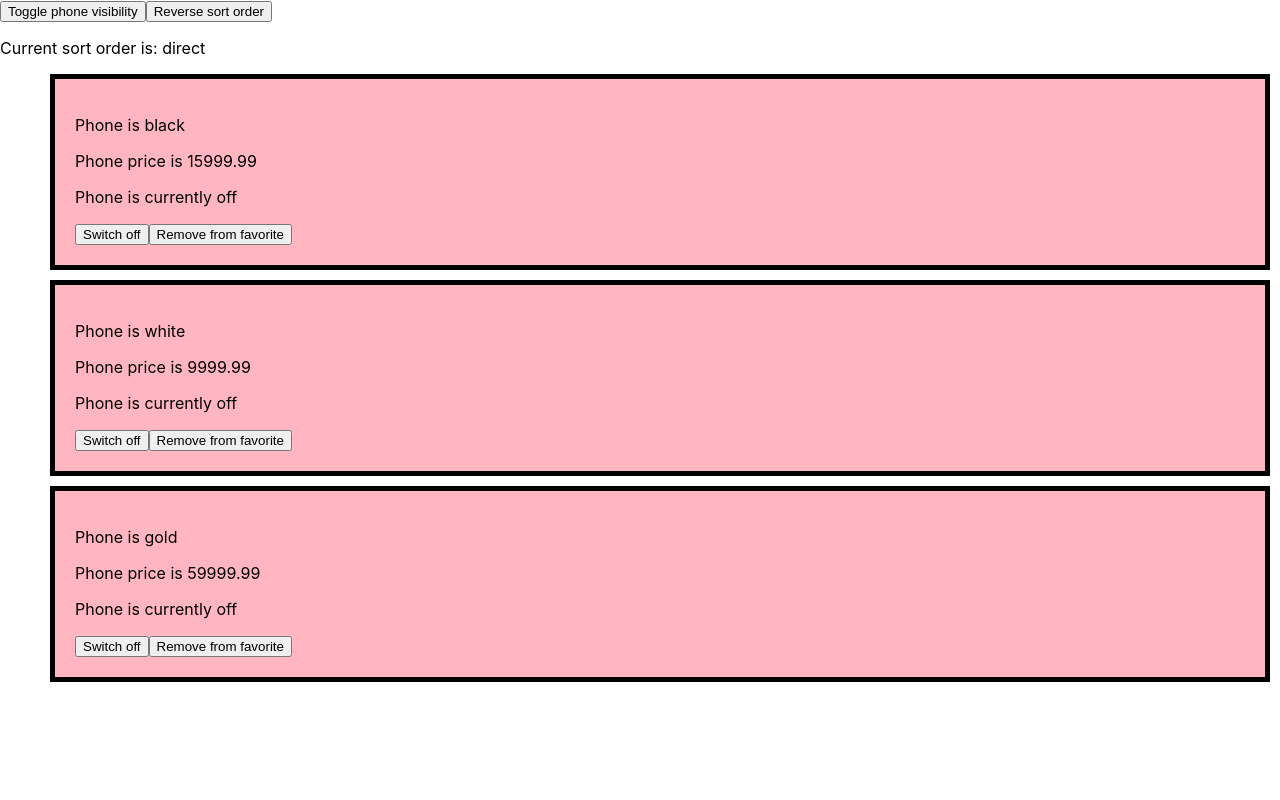
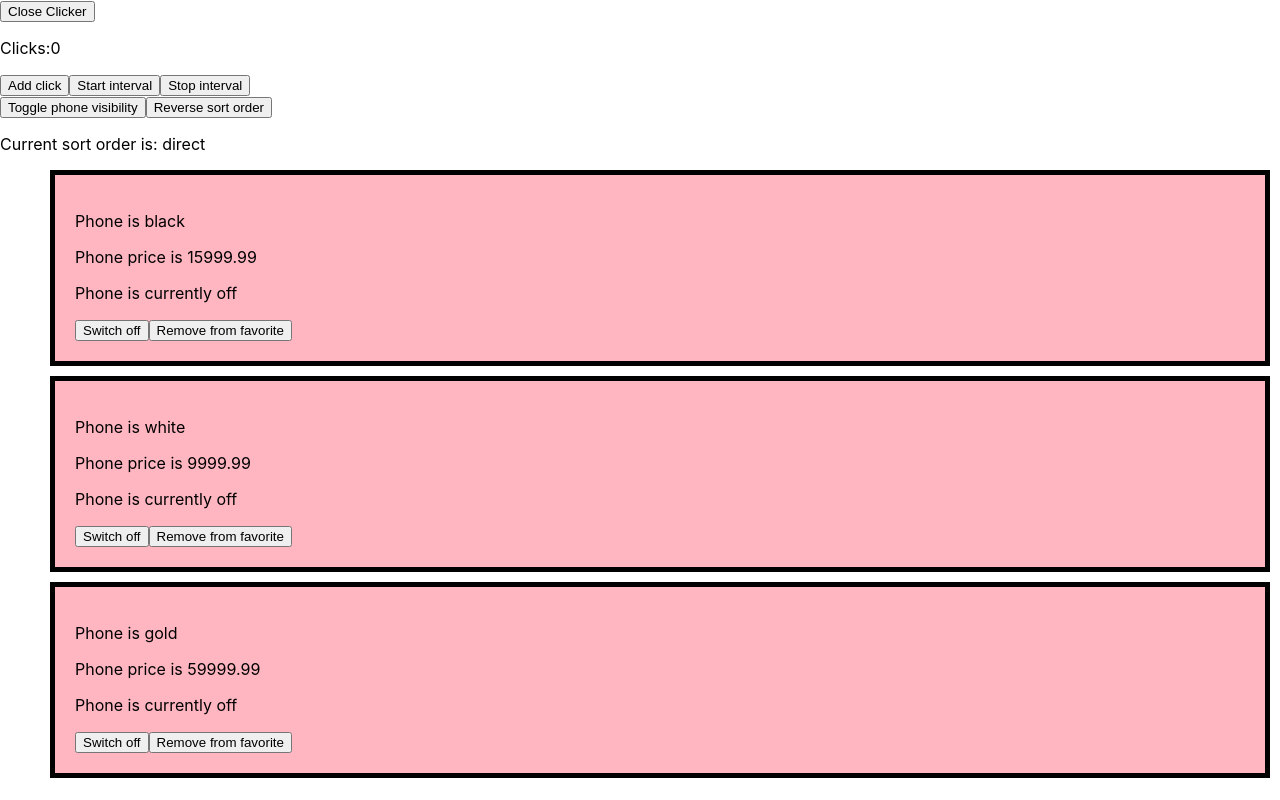
Before and after one commit to Yaroslav-Pa/freshcode-study, a React (Create React App) app: page / in a window 1280 px wide. Built offline with nearby package versions, Linux system fonts and the light colour scheme.

Commit message:
life cycle

```diff
--- a/package.json
+++ b/package.json
@@ -6,6 +6,7 @@
     "@testing-library/jest-dom": "^5.17.0",
     "@testing-library/react": "^13.4.0",
     "@testing-library/user-event": "^13.5.0",
+    "date-fns": "^3.2.0",
     "react": "^18.2.0",
     "react-dom": "^18.2.0",
     "react-scripts": "5.0.1",
--- a/src/App.js
+++ b/src/App.js
@@ -1,10 +1,14 @@
-import React from 'react';
+import React, { useState } from 'react';
 import './App.css';
 import PhoneDashboard from './components/PhoneDashboard';
+import Clicker from './components/Clicker';
 
 function App(props) {
+  const [isClickerShown, setIsClickerShown] = useState(true)
   return (
     <>
+      <button onClick={()=>{setIsClickerShown(!isClickerShown)}}>{isClickerShown? 'Close' : 'Shown'} Clicker</button>
+      {isClickerShown && <Clicker/>}
       <PhoneDashboard />
     </>
   );
--- /dev/null
+++ b/src/components/Clicker/index.jsx
@@ -0,0 +1,54 @@
+import React from 'react';
+class Clicker extends React.Component {
+  constructor(props) {
+    super(props);
+    this.state = {
+      clicks: 0,
+    };
+  }
+
+  clickFunction = () => {
+    const { clicks } = this.state;
+    this.setState({
+      clicks: clicks + 1,
+    });
+  };
+
+  startInterval = () =>{
+    if (!this.setIntervalId){
+    this.setIntervalId = setInterval(this.clickFunction, 1000);}
+  }
+  stopInterval = () =>{
+    clearInterval(this.setIntervalId);
+    this.setIntervalId=null;
+  }
+
+  //метод життевого циклу запускається після першого рендеру компоненту (при створенні або показу після відключення)
+  componentDidMount(){
+    // this.startInterval();
+  }
+  //метод життевого циклу запускається після 2-го + рендеру //виклик setState - луп(написати хоча б умову до setState)
+  componentDidUpdate(){}
+
+  //метод життевого циклу запускається перед припиненням відображення компонента
+  //використовуєтсья для  чистки довгострокових побічних ефектів (наприклад setInterval)
+  componentWillUnmount(){
+    // this.stopInterval();
+  }
+
+  render() {
+    const { clicks } = this.state;
+
+    // setInterval(this.clickFunction, 1000); //виклик setState на пряму у render-ДУЖЕ погано
+    return (
+      <div>
+        <p>Clicks:{clicks}</p>
+        <button onClick={this.clickFunction}>Add click</button>
+        <button onClick={this.startInterval}>Start interval</button>
+        <button onClick={this.stopInterval}>Stop interval</button>
+      </div>
+    );
+  }
+}
+
+export default Clicker;
```
Also changed, not shown: 1 other file (tests, documents, lock files or other folders).
